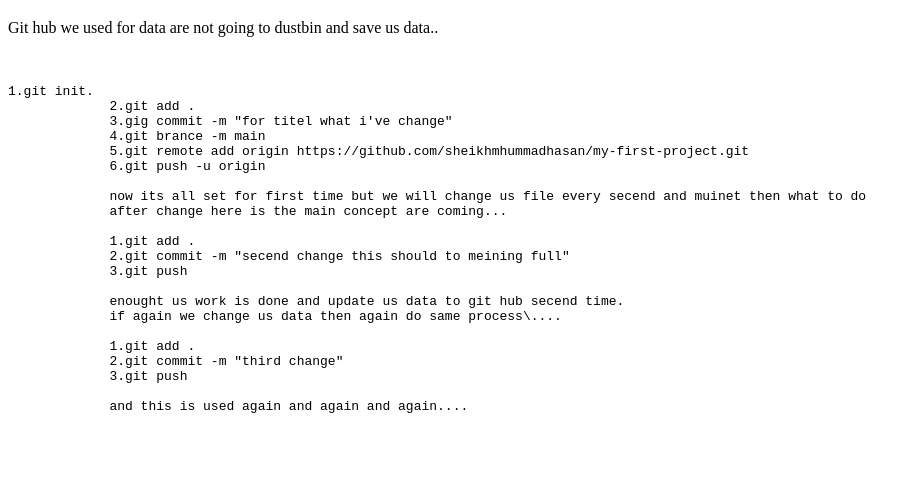
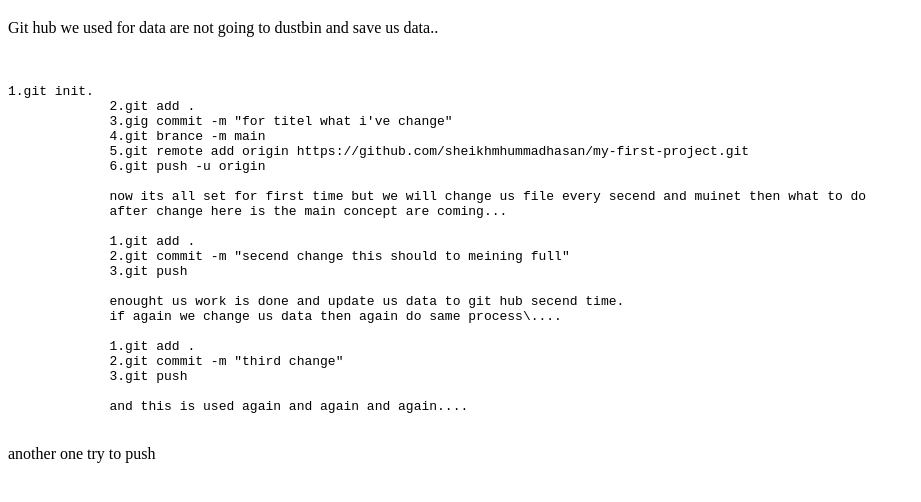
Before and after one commit to sheikhmhummadhasan/my-first-project, a plain HTML site: page index.html in a window 1280 px wide. Shown: the part 206-708 px from the top of the page, without its empty margins (0-921 px from the left). Drawn offline with Linux system fonts and the light colour scheme.

Commit message:
5th commit

```diff
--- a/index.html
+++ b/index.html
@@ -41,5 +41,8 @@
              and this is used again and again and again....
         </pre>
     </div>
+    <div>
+        <p>another one try to push</p>
+    </div>
 </body>
 </html>
```
